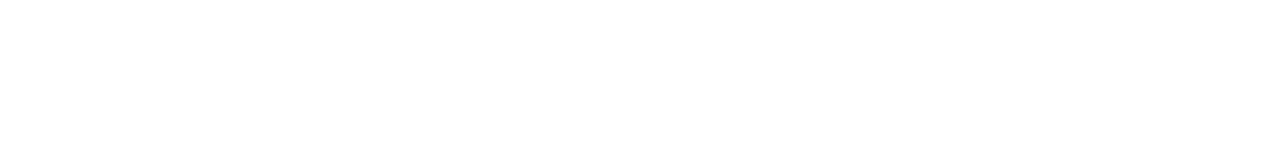
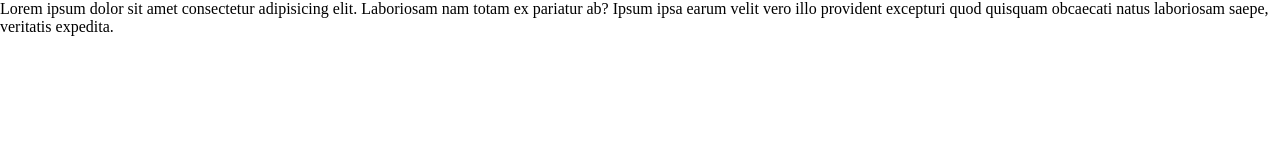
Before and after one commit to alexsav29/test2023, a plain HTML site: page index.html in a window 1280 px wide. Drawn offline with Linux system fonts and the light colour scheme.

Commit message:
fix - added text for index.html

```diff
--- a/index.html
+++ b/index.html
@@ -7,6 +7,6 @@
     <link rel="stylesheet" href="./css/style.css">
 </head>
 <body>
-
+    <p>Lorem ipsum dolor sit amet consectetur adipisicing elit. Laboriosam nam totam ex pariatur ab? Ipsum ipsa earum velit vero illo provident excepturi quod quisquam obcaecati natus laboriosam saepe, veritatis expedita.</p>
 </body>
 </html>
```
